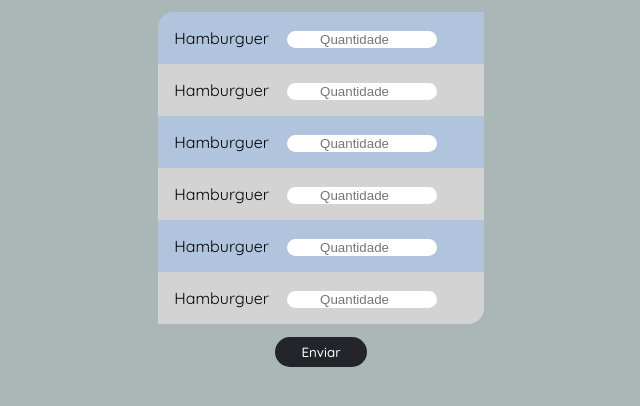
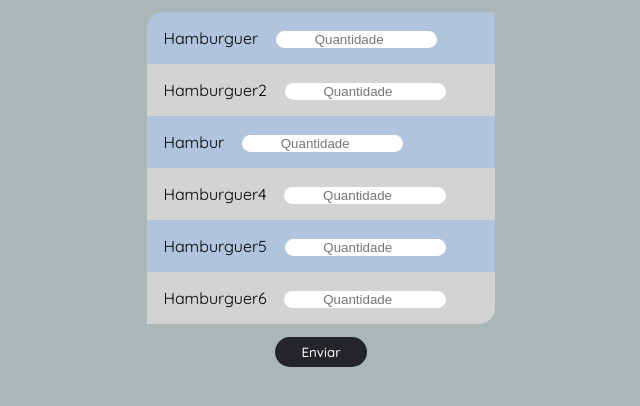
Before and after one commit to newlomar/relatorio-de-estoque, a website: page public/psiu_estoque.html in a window 1280 px wide. Shown: the part 68-474 px from the top of the page, without its empty margins (319-959 px from the left). Drawn offline with Linux system fonts and the light colour scheme.

Commit message:
ajustes visuais

```diff
--- a/public/psiu_comprador.css
+++ b/public/psiu_comprador.css
@@ -26,6 +26,6 @@ h1 {
     color: white;
 }
 
-/* #divRelatorios {
-    background: red;
-} */
+#divRelatorios ul li {
+    list-style: none;
+}
--- a/public/psiu_estoque.css
+++ b/public/psiu_estoque.css
@@ -43,6 +43,7 @@ label {
     padding: 1em;
     font-family: 'Quicksand', sans-serif;
     font-weight: 400;
+    width: 19.7em;
 }
 
 label:first-child {
--- a/public/psiu_estoque.html
+++ b/public/psiu_estoque.html
@@ -24,23 +24,23 @@
             </label>
 
             <label for="hamburguer2">
-                Hamburguer <input id="hamburguer2" name="hamburguer2" type="number" placeholder="Quantidade" required>
+                Hamburguer2 <input id="hamburguer2" name="hamburguer2" type="number" placeholder="Quantidade" required>
             </label>
 
             <label for="hamburguer3">
-                Hamburguer <input id="hamburguer3" name="hamburguer3"type="number" placeholder="Quantidade" required>
+                Hambur <input id="hamburguer3" name="hamburguer3"type="number" placeholder="Quantidade" required>
             </label>
 
             <label for="hamburguer4">
-                Hamburguer <input id="hamburguer4" name="hamburguer4"type="number" placeholder="Quantidade" required>
+                Hamburguer4 <input id="hamburguer4" name="hamburguer4"type="number" placeholder="Quantidade" required>
             </label>
 
             <label for="hamburguer5">
-                Hamburguer <input id="hamburguer5" name="hamburguer5"type="number" placeholder="Quantidade" required>
+                Hamburguer5 <input id="hamburguer5" name="hamburguer5"type="number" placeholder="Quantidade" required>
             </label>
 
             <label for="hamburguer6">
-                Hamburguer <input id="hamburguer6" name="hamburguer6" type="number" placeholder="Quantidade" required>
+                Hamburguer6 <input id="hamburguer6" name="hamburguer6" type="number" placeholder="Quantidade" required>
             </label>
 
         </section>
```
